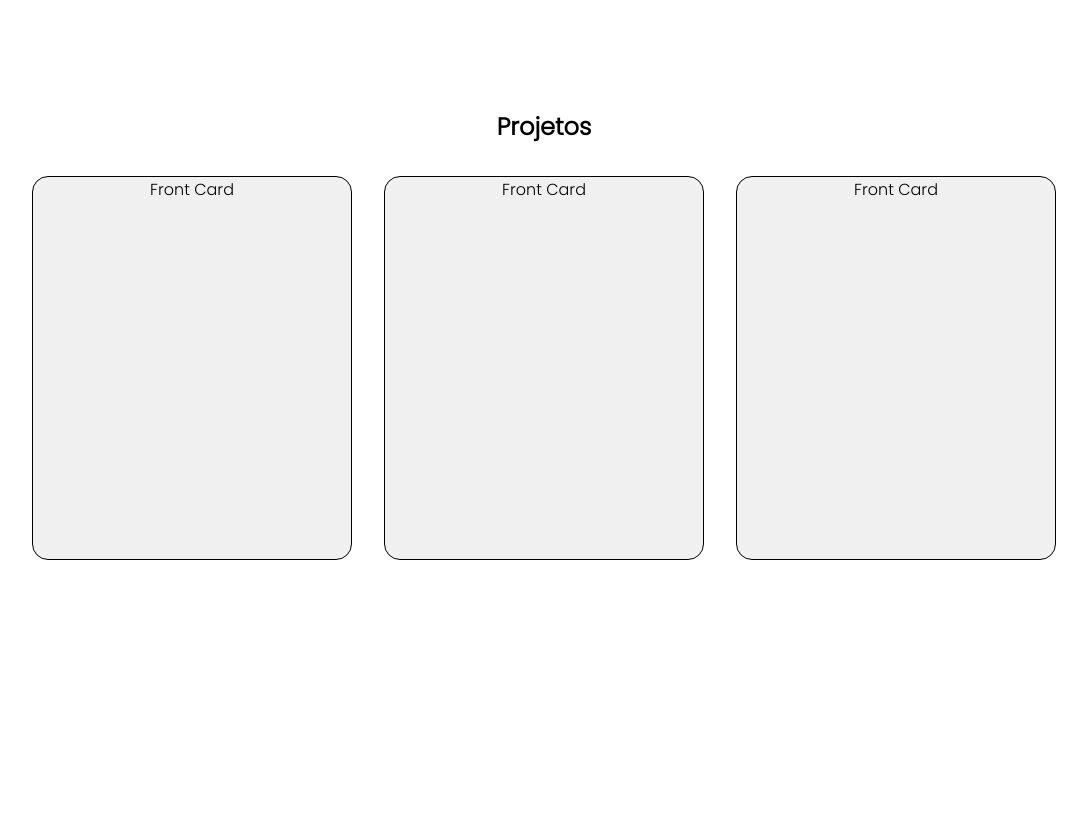
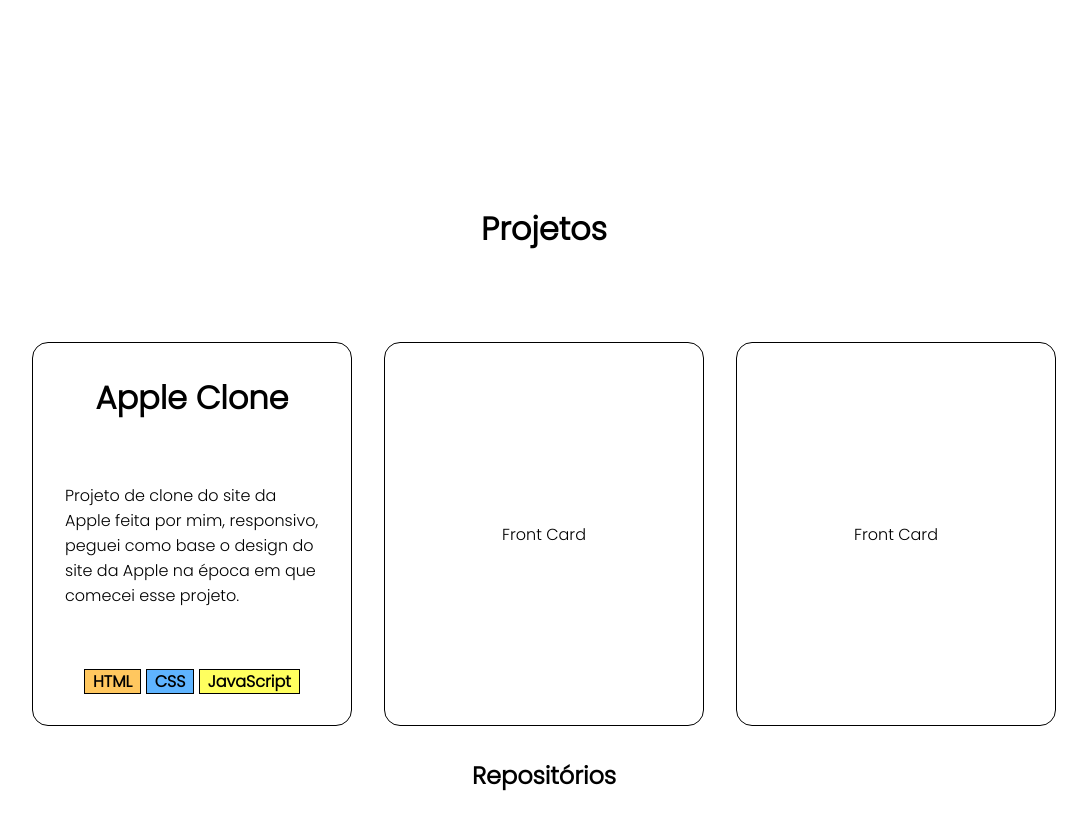
Before and after one commit to rochajpp/MyWebSite, a plain HTML site: page index.html in a window 1280 px wide. Shown: the part 1397-2226 px from the top of the page, without its empty margins (96-1183 px from the left). Before the commit the page ends 2037 px from the top, so only its background shows below. Drawn offline with Linux system fonts and the light colour scheme.

Commit message:
Finalizando o primeiro card e configurações geral de cards

```diff
--- a/index.html
+++ b/index.html
@@ -94,18 +94,30 @@
         <section id="projects">
             <div class="content projects">
                 <h1>Projetos</h1>
+                <br>
                 <div class="cards">
                     <div class="card card1">
                         <div class="front">
-                            Front Card
+                            <h1>Apple Clone</h1>
+                            <div class="descriptionProject">
+                                <p>
+                                    Projeto de clone do site da Apple feita por mim,
+                                    responsivo, peguei como base o design do site da
+                                    Apple na época em que comecei esse projeto.
+                                </p>
+                            </div>
+                            <div class="tec">
+                                <text id="html">HTML</text>
+                                <text id="css">CSS</text>
+                                <text id="js">JavaScript</text>
+                            </div>
                         </div>
                         <div class="back">
-                            <img src="/img/appleClone.jpeg">
-                            <a><button>Ver código</button></a>
-                            <a><button>Ver projeto</button></a>
+                            <a href="https://github.com/rochajpp/appleClone" target="_blank"><button>Ver código</button></a>
+                            <a href="https://rochajpp.github.io/appleClone/" target="_blank"><button>Ver projeto</button></a>
                         </div>
                     </div>
-                    <div class="card card1">
+                    <div class="card card2">
                         <div class="front">
                             Front Card
                         </div>
@@ -113,7 +125,7 @@
                             Back Card
                         </div>
                     </div>
-                    <div class="card card1">
+                    <div class="card card3">
                         <div class="front">
                             Front Card
                         </div>
@@ -123,6 +135,7 @@
                     </div>
 
                 </div>
+                <a href="" target="_blank"><h2>Repositórios</h2></a>
             </div>
         </section>
     </div>
--- a/styles/about.css
+++ b/styles/about.css
@@ -1,6 +1,6 @@
 #about{
     background-color: white;
-    padding: 5rem 2rem;
+    padding: 8rem 2rem;
 }
 
 .about{
@@ -25,9 +25,9 @@
     border: 1px solid black;
     cursor: pointer;
     display: flex;
-    transition: 0.2s;
+    transition: 0.5s;
 }
 
 .aboutDescription button:hover{
-    background-color: rgb(230, 230, 230);
+    background-color: rgb(200, 200, 200);
 }
--- a/styles/media.css
+++ b/styles/media.css
@@ -63,6 +63,10 @@
         width: 15rem;
     }
 
+    .cards{
+        flex-direction: column;
+    }
+
 }
 
 /*Media para que quando a página for aberta em COMPUTADOR*/
--- a/styles/projects.css
+++ b/styles/projects.css
@@ -8,7 +8,13 @@
     align-items: center;
     gap: 2rem;
 }
-
+.projects h1{
+    font-size: 2rem;
+}
+.projects a{
+    text-decoration: none;
+    color: black;
+}
 .cards{
     display: flex;
     gap: 2rem;
@@ -36,19 +42,45 @@
     display: flex;
     justify-content: center;
     overflow: hidden;
+
 }
 
 
 .front {
-    background-color: #f0f0f0;
+    display: flex;
+    flex-direction: column;
+    align-items: center;
+    background-color: white;
+    padding: 0 2rem;
+    justify-content: space-around;
 }
 
 .back {
-    background-color: #f7c8a8;
+    display: flex;
+    align-items: flex-end;
+    gap: 1rem;
     transform: rotateY(180deg);
-
+    padding: 1rem;
 }
 
+.back a button{
+    border: 1px solid white;
+    background-color: rgba(29, 29, 29, 0.723);
+    cursor: pointer;
+    color: white;
+    padding: 0.5rem 1rem;
+    border-radius: 0.2rem;
+    transition: 0.2s;
+}
+
+.card1 .back{
+    background: url("/img/appleClone.jpeg") center no-repeat;
+    background-size: cover;
+}
+
+.back a button:hover{
+    background-color: rgb(78, 78, 78);
+}
 
 .card:hover .front {
     transform: rotateY(180deg);
@@ -57,3 +89,19 @@
 .card:hover .back {
     transform: rotateY(0);
 }
+
+
+#html, #css, #js{
+    font-weight: bold;
+    border: 1px solid black;
+    padding: 0.01rem 0.5rem;
+}
+#html{
+    background-color: rgba(255, 166, 0, 0.628);
+}
+#css{
+    background-color: rgb(0, 136, 255, 0.628);
+}
+#js{
+    background-color: rgb(255, 255, 0, 0.628);
+}
```
Lines whose indentation alone changed are shown as unchanged.
